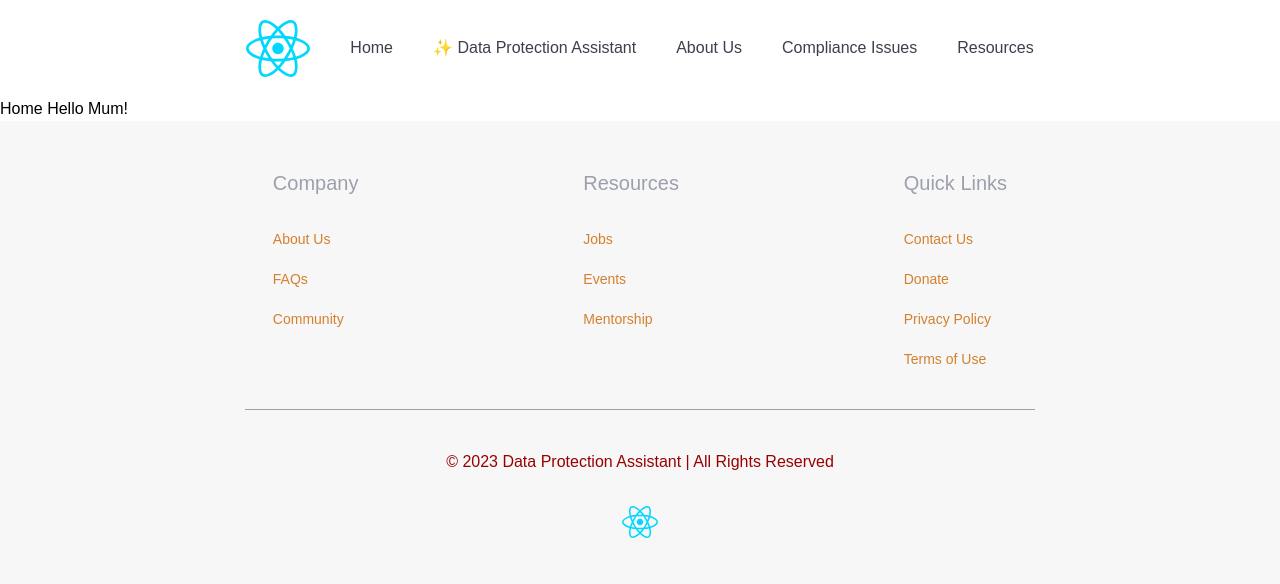
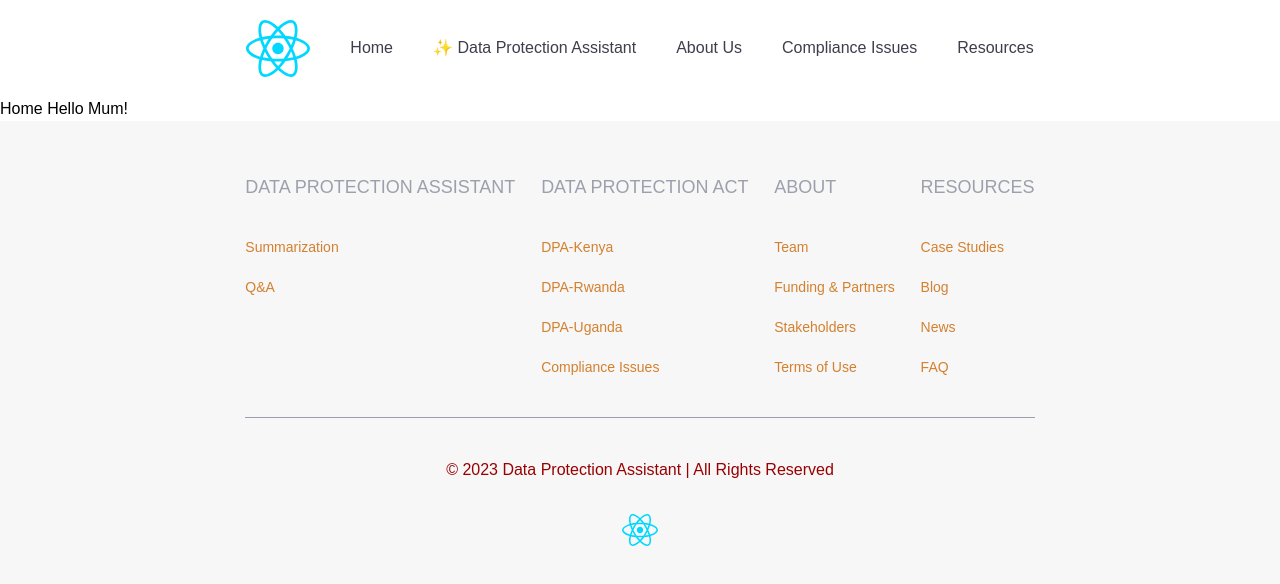
Before and after one commit to sonylomo/data-law-companion, a React (Vite) app: page / in a window 1280 px wide. Shown: the top 584 px of the page. Built offline with nearby package versions, Linux system fonts and the light colour scheme; a web font is replaced by a local one.

Commit message:
style: footer

```diff
--- a/src/components/Footer.tsx
+++ b/src/components/Footer.tsx
@@ -8,56 +8,88 @@ const Footer = () => {
 
   return (
     <footer className="bg-neutral-grey text-neutral-orange md:p-12 py-8 px-4 relative">
-      <div className="flex md:flex-row flex-col justify-evenly">
+      <div className="flex md:flex-row flex-col justify-between w-2/3 mx-auto">
         {/* Footer links */}
         <div className="flex flex-col gap-8">
-          <h2 className="text-[#9DA0AC] font-normal sm:text-xl text-base leading-9">
-            Company
+          <h2 className="text-[#9DA0AC] font-normal text-lg leading-9">
+            DATA PROTECTION ASSISTANT
           </h2>
 
           <ul className="flex flex-col gap-5 list-none text-sm font-medium">
             <li>
-              <Link to="/about-us">About Us</Link>
+              <a href="#">Summarization</a>
             </li>
             <li>
-              <a href="/#faq">FAQs</a>
-            </li>
-            <li>
-              <Link to="/community">Community</Link>
+              <a href="#">Q&A</a>
             </li>
           </ul>
         </div>
 
         <div className="flex flex-col gap-8">
-          <h2 className="text-[#9DA0AC] font-normal sm:text-xl text-lg leading-9">
-            Resources
+          <h2 className="text-[#9DA0AC] font-normal text-lg leading-9">
+            DATA PROTECTION ACT
           </h2>
 
           <ul className="flex flex-col gap-5 list-none text-sm font-medium">
-            <li>Jobs</li>
             <li>
-              <Link to="/allevents">Events</Link>
+              <a href="#">DPA-Kenya</a>
             </li>
-            <li>Mentorship</li>
+            <li>
+              <a href="#">DPA-Rwanda</a>
+            </li>
+            <li>
+              <a href="#">DPA-Uganda</a>
+            </li>
+            <li>
+              <Link to="/compliance-issues">Compliance Issues</Link>
+            </li>
           </ul>
         </div>
 
         <div className="flex flex-col gap-8">
-          <h2 className="text-[#9DA0AC] font-normal sm:text-xl text-lg leading-9">
-            Quick Links
+          <h2 className="text-[#9DA0AC] font-normal text-lg leading-9">
+            ABOUT
           </h2>
 
           <ul className="flex flex-col gap-5 list-none text-sm font-medium">
-            <li>Contact Us</li>
-            <li>Donate</li>
-            <li>Privacy Policy</li>
-            <li>Terms of Use</li>
+            <li>
+              <a href="#">Team</a>
+            </li>
+            <li>
+              <a href="#">Funding & Partners</a>
+            </li>
+            <li>
+              <a href="#">Stakeholders</a>
+            </li>
+            <li>
+              <a href="#">Terms of Use</a>
+            </li>
+          </ul>
+        </div>
+
+        <div className="flex flex-col gap-8">
+          <h2 className="text-[#9DA0AC] font-normal text-lg  leading-9">
+            RESOURCES
+          </h2>
+
+          <ul className="flex flex-col gap-5 list-none text-sm font-medium">
+            <li>
+              <a href="#">Case Studies</a>
+            </li>
+            <li>
+              <a href="#">Blog</a>
+            </li>
+            <li>
+              <a href="#">News</a>
+            </li>
+            <li>
+              <a href="#">FAQ</a>
+            </li>
           </ul>
         </div>
       </div>
       <div className="border-t border-[#9DA0AC] w-2/3 mt-5 sm:mt-10 mx-auto" />
       <div className="sm:mt-10 mt-5 items-start ">
-
         <h1 className="text-center text-neutral-red my-4 md:my-8">
           &copy; {year} Data Protection Assistant | All Rights Reserved
         </h1>
```
